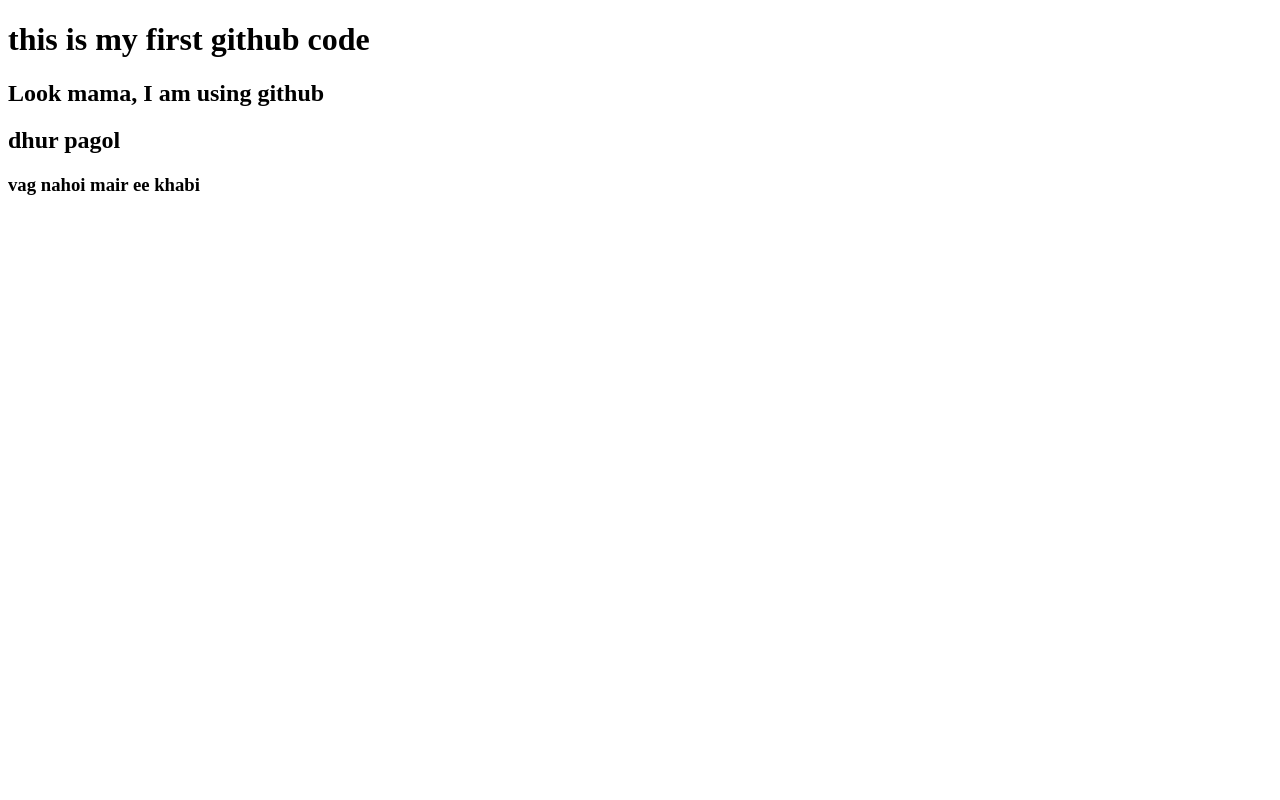
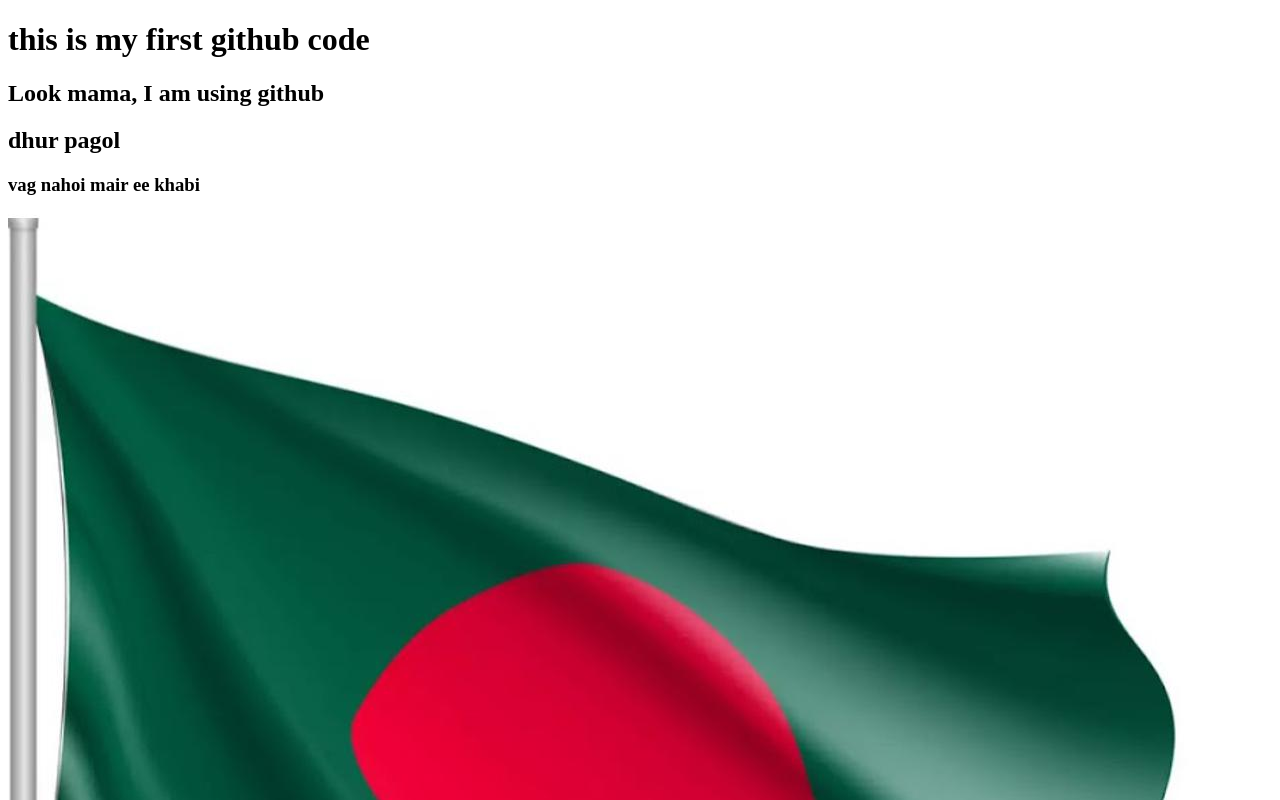
Before and after one commit to Mahi123Dul/First-Website, a plain HTML site: page index.html in a window 1280 px wide. Shown: the top 800 px of the page. Drawn offline with Linux system fonts and the light colour scheme.

Commit message:
added to flag

```diff
--- a/index.html
+++ b/index.html
@@ -11,5 +11,6 @@
     <h2>Look mama, I am using github</h2>
     <h2>dhur pagol</h2>
     <h3>vag nahoi mair ee khabi</h3>
+    <img src="flag.png" alt="">
 </body>
 </html>
```
Also changed, not shown: flag.png (added).
